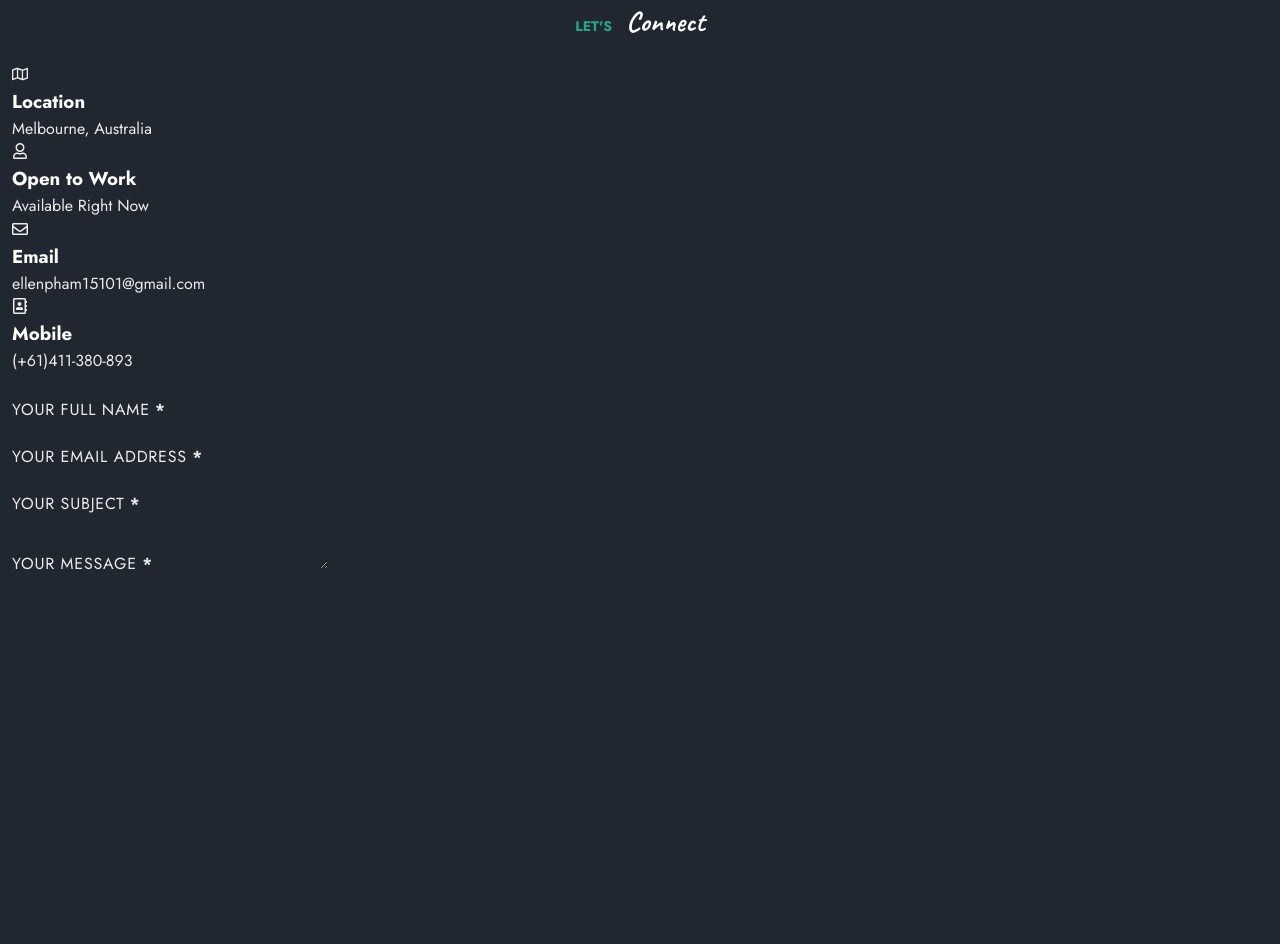
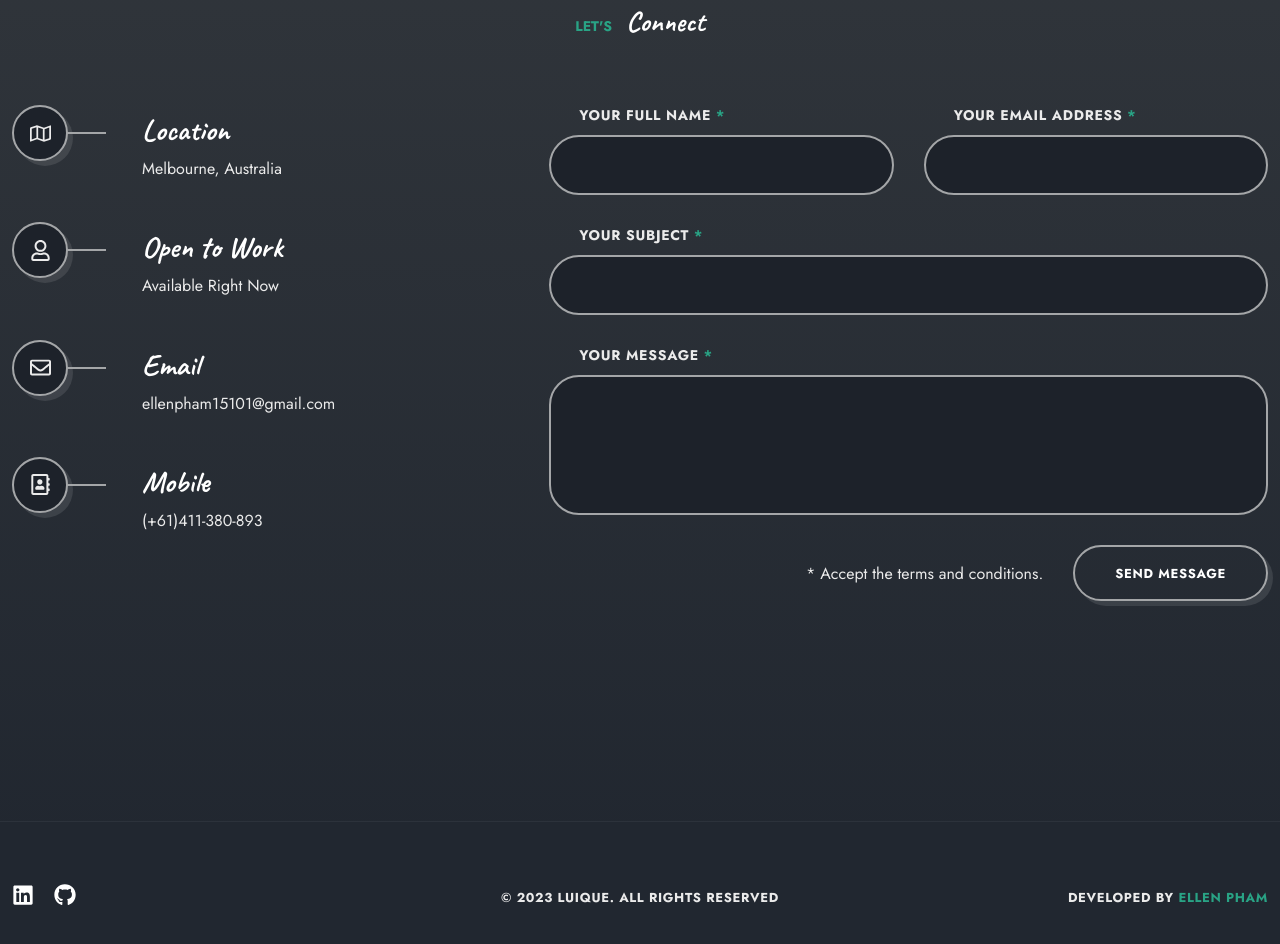
Before and after one commit to ellenpham/personal-portfolio-v2, a React (Vite) app: page / in a window 1280 px wide. Shown: the part 3840-4784 px from the top of the page. Before the commit the page ends 4635 px from the top, so only its background shows below. Built offline with nearby package versions, Linux system fonts and the light colour scheme.

Commit message:
Complete Contact and Footer section

```diff
--- a/package.json
+++ b/package.json
@@ -10,6 +10,7 @@
     "preview": "vite preview"
   },
   "dependencies": {
+    "axios": "^1.6.2",
     "react": "^18.2.0",
     "react-dom": "^18.2.0",
     "react-icons": "^4.11.0",
--- a/src/App.jsx
+++ b/src/App.jsx
@@ -5,6 +5,7 @@ import Projects from './components/projects/Projects';
 import Skills from './components/skills/Skills';
 import Resume from './components/resume/Resume';
 import Contact from './components/contact/Contact';
+import Footer from './components/footer/Footer';
 
 function App() {
 
@@ -15,6 +16,7 @@ function App() {
       <Skills />
       <Resume />
       <Contact />
+      <Footer />
     </main>
   )
 }
--- a/src/components/contact/Contact.jsx
+++ b/src/components/contact/Contact.jsx
@@ -1,8 +1,38 @@
-import React from 'react';
+import React, { useState } from 'react';
 import { FaRegAddressBook, FaRegEnvelope, FaRegUser, FaRegMap } from 'react-icons/fa';
 import './contact.css';
+import axios from 'axios';
 
 const Contact = () => {
+
+    const [form, setForm] = useState({
+        name: '',
+        email: '',
+        subject: '',
+        message: '',
+    });
+
+    const handleChange = (e) => {
+        const name = e.target.name;
+        const value = e.target.value;
+        setForm({...form, [name]: value});
+    };
+
+    const handleSubmit = (e) => {
+        e.preventDefault();
+
+        axios
+        .post(
+            'https://sheet.best/api/sheets/943d68e2-1fbb-4d77-be59-8ef0b16c8b38',
+            form
+        )
+        .then( (response) => {
+            console.log(response);
+            // clearing form fields
+            setForm({name:'', email: '', subject: '', message: ''})
+        });
+    };
+
     return (
         <section className="contact section" id="contact">
             <h2 className="section__title text-cs">Contact me</h2>
@@ -49,36 +79,63 @@ const Contact = () => {
                     </div>
                 </div>
 
-            <form className="contact__form">
+                <form className="contact__form" onSubmit={handleSubmit}>
                     <div className="contact__form-group grid">
-                    <div className="contact_form-div">
+                        <div className="contact__form-div">
                             <label className="contact__form-tag text-cs">
                                 Your Full Name <b>*</b>
                             </label>
-                        <input type="text" className="contact__form-input" />
+                            <input
+                                type='text'
+                                name = 'name'
+                                onChange={handleChange}
+                                value={form.name}
+                                className='contact__form-input'
+                            />
                         </div>
 
-                    <div className="contact_form-div">
+                        <div className="contact__form-div">
                             <label className="contact__form-tag text-cs">
                                 Your Email Address <b>*</b>
                             </label>
-                        <input type="email" className="contact__form-input" />
+                            <input
+                                type="email"
+                                name = 'email'
+                                onChange={handleChange}
+                                value={form.email}
+                                className="contact__form-input"
+                            />
+                        </div>
                     </div>
 
-
-                    <div className="contact_form-div">
+                    <div className="contact__form-div">
                         <label className="contact__form-tag text-cs">
                             Your Subject <b>*</b>
                         </label>
-                        <input type="text" className="contact__form-input" />
+                        <input
+                            type="text"
+                            name = 'subject'
+                            onChange={handleChange}
+                            value={form.subject}
+                            className="contact__form-input"
+                        />
                     </div>
 
-                    <div className="contact_form-div contact_form-area" >
+                    <div className="contact__form-div contact__form-area" >
                         <label className="contact__form-tag text-cs">
                             Your Message <b>*</b>
                         </label>
-                        <textarea className="contact__form-input"></textarea>
+                        <textarea
+                            name = 'message'
+                            onChange={handleChange}
+                            value={form.message}
+                            className="contact__form-input"
+                        ></textarea>
                     </div>
+
+                    <div className="contact__submit">
+                        <p>* Accept the terms and conditions.</p>
+                        <button type='submit' className='btn text-cs'>Send Message</button>
                     </div>
                 </form>
             </div>
--- a/src/components/contact/contact.css
+++ b/src/components/contact/contact.css
@@ -0,0 +1,91 @@
+.contact {
+    background-image: var(--second-gradient);
+}
+
+.contact__container {
+    margin-top: 60px;
+    grid-template-columns: 5fr 7fr;
+}
+
+.contact__card {
+    padding-left: 130px;
+    margin-bottom: 40px;
+    position: relative;
+}
+
+.contact__card-icon,
+.contact__form-input {
+    border: 2px solid var(--border-color);
+    background-color: var(--container-color);
+}
+
+.contact__card-icon {
+    position: absolute;
+    top: 0;
+    left: 0;
+    width: 56px;
+    height: 56px;
+    border-radius: 50%;
+    box-shadow: var(--shadow);
+    font-size: var(--largest-font-size);
+    display: grid;
+    place-items: center;
+}
+
+.contact__card-icon::after{
+    content: '';
+    width: 40px;
+    height: 2px;
+    background-color: var(--border-color);
+    position: absolute;
+    left: 100%;
+    top: 50%;
+    margin-top: -1px;
+}
+
+.contact__card-title {
+    font-size: var(--h2-font-size);
+    font-family: var(--second-font);
+    padding-block: 6px;
+}
+
+.contact__form-group {
+    grid-template-columns: repeat(2, 1fr);
+    column-gap: 30px;
+}
+
+.contact__form-div {
+    display: grid;
+    row-gap: 10px;
+    margin-bottom: 30px;
+}
+
+.contact__form-tag {
+    margin-left: 30px;
+    font-size: var(--smaller-font-size);
+    font-weight: 700;
+}
+
+.contact__form-tag b {
+    color: var(--primary-color);
+}
+
+.contact__form-input {
+    color: var(--title-color);
+    height: 60px;
+    border-radius: 30px;
+    padding-inline: 30px;
+}
+
+.contact__form-area .contact__form-input {
+    height: 140px;
+    padding-block: 20px;
+    resize: none;
+}
+
+.contact__submit {
+    display: flex;
+    align-items: center;
+    justify-content: flex-end;
+    column-gap: 30px;
+}
--- /dev/null
+++ b/src/components/footer/Footer.jsx
@@ -0,0 +1,31 @@
+import React from 'react';
+import { FaGithub, FaLinkedin } from 'react-icons/fa';
+import './footer.css';
+
+const Footer = () => {
+  return (
+    <footer className="footer">
+        <div className="footer__container container grid">
+            <div className="footer__socials">
+                <a href="https://www.linkedin.com/in/ellen-my-pham/" className="footer__social-link">
+                    <FaLinkedin />
+                </a>
+
+                <a href="https://github.com/ellenpham" className="footer__social-link">
+                    <FaGithub />
+                </a>
+            </div>
+
+            <p className="footer__copyright text-cs">
+                &copy; 2023 LUIQUE. All Rights reserved
+            </p>
+
+            <p className="footer__copyright text-cs">
+                Developed by <span>Ellen Pham</span>
+            </p>
+        </div>
+    </footer>
+  )
+}
+
+export default Footer
--- /dev/null
+++ b/src/components/footer/footer.css
@@ -0,0 +1,43 @@
+.footer {
+    border-top: 1px solid rgba(255, 255, 255, 0.05);
+    padding-block: 60px;
+}
+
+.footer__container {
+    grid-template-columns: repeat(3, 1fr);
+    align-items: center;
+}
+
+
+.footer__socials {
+    display: flex;
+    column-gap: 20px;
+}
+
+.footer__social-link {
+    color: var(--title-color);
+    font-size: var(--h5-font-size);
+    transition: all 0.7s var(--transition);
+}
+
+.footer__social-link:hover {
+    color: var(--primary-color);
+}
+
+
+.footer__copyright:nth-child(2){
+    justify-self: center;
+}
+
+.footer__copyright:nth-child(3){
+    justify-self: flex-end;
+}
+
+.footer__copyright {
+    font-size: var(--tiny-font-size);
+    font-weight: 700;
+}
+
+.footer__container span {
+    color: var(--primary-color);
+}
```
Also changed, not shown: 1 other file (tests, documents, lock files or other folders). Lines whose indentation alone changed are shown as unchanged.
